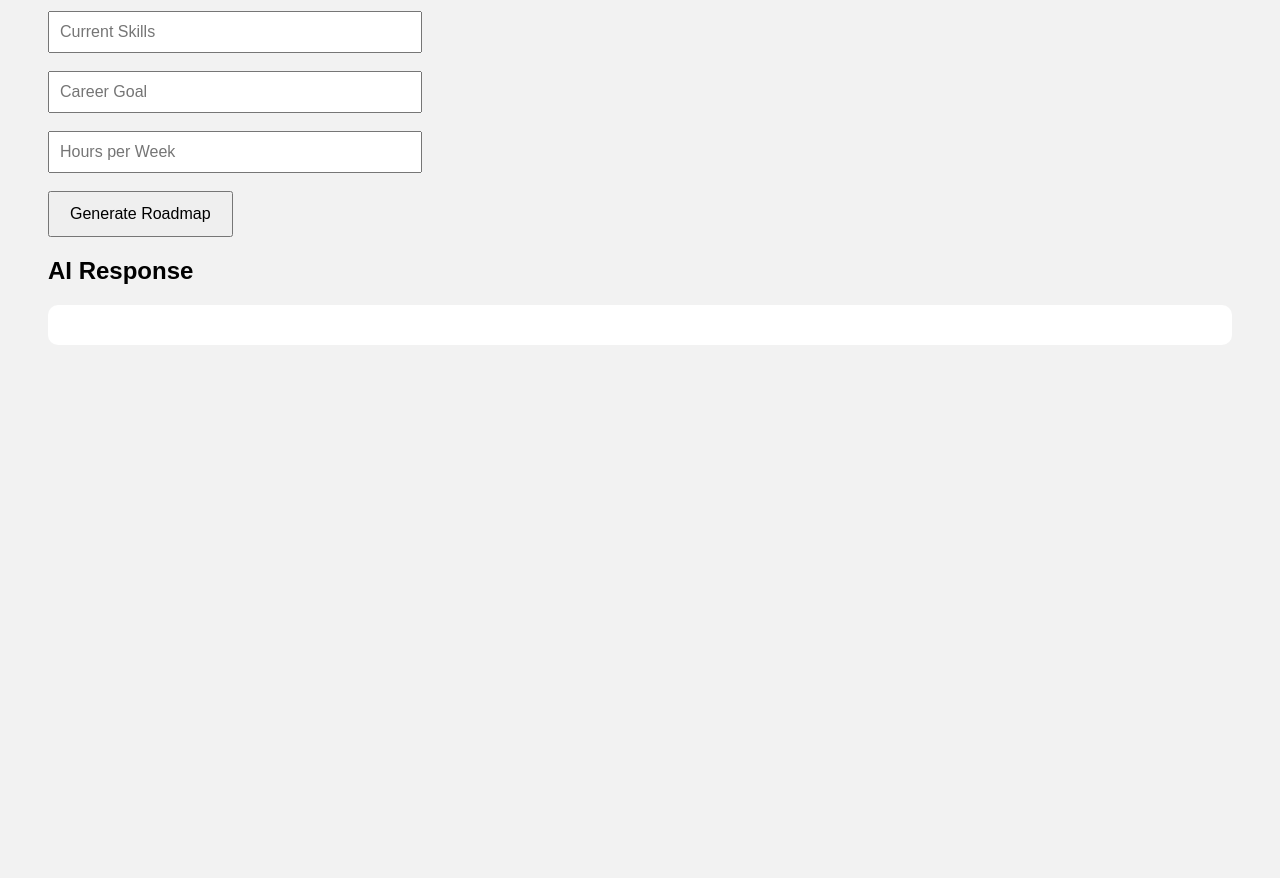
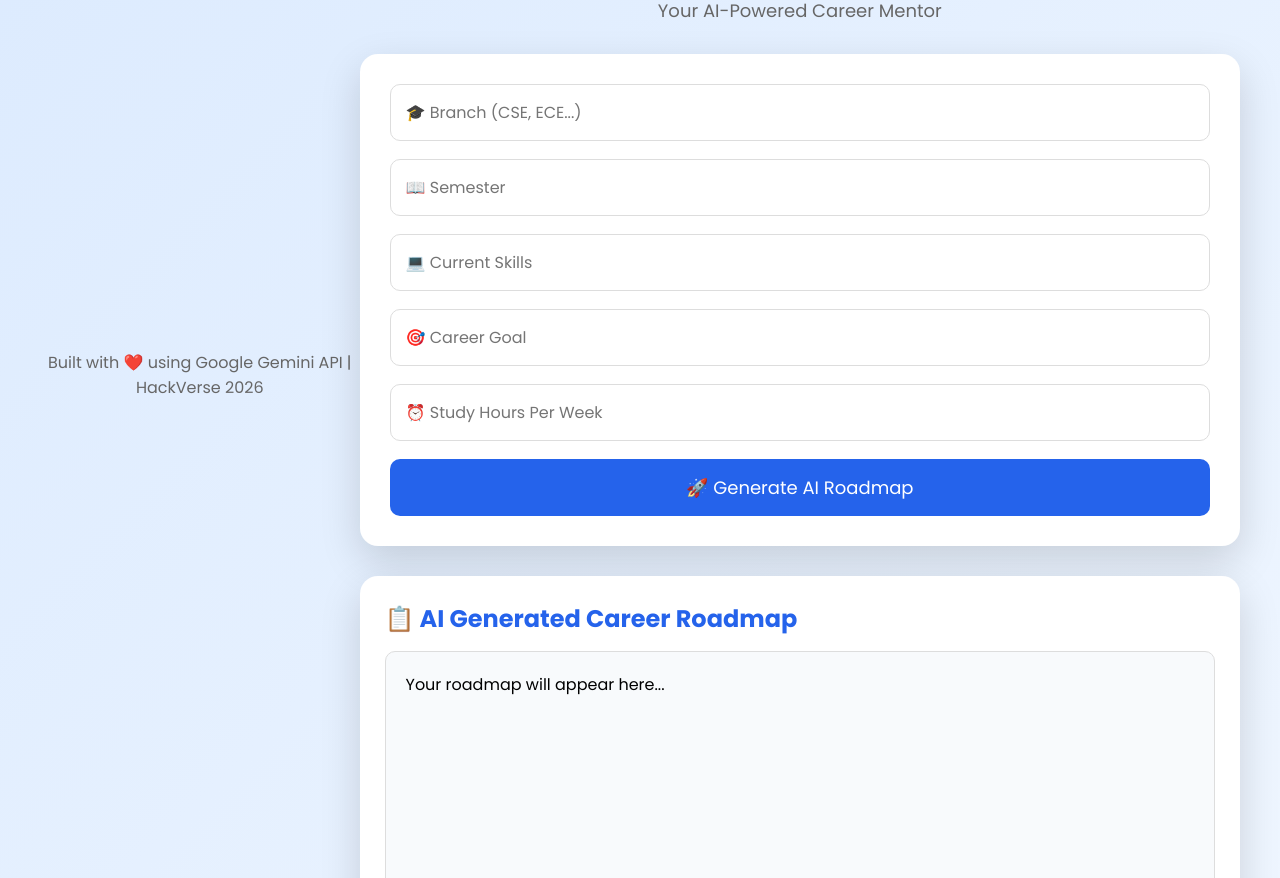
Before and after one commit to Aditty02/CareerPilot-AI, a plain HTML site: page index.html in a window 1280 px wide. Shown: the part 237-1115 px from the top of the page. Before the commit the page ends 800 px from the top, so only its background shows below. Drawn offline with Linux system fonts and the light colour scheme.

Commit message:
Final CareerPilot AI version

```diff
--- a/index.html
+++ b/index.html
@@ -1,28 +1,67 @@
 <!DOCTYPE html>
-<html>
+<html lang="en">
+
 <head>
+    <meta charset="UTF-8">
+    <meta name="viewport" content="width=device-width, initial-scale=1.0">
     <title>CareerPilot AI</title>
+
     <link rel="stylesheet" href="style.css">
+
+    <!-- Google Font -->
+    <link href="https://fonts.googleapis.com/css2?family=Poppins:wght@300;400;600;700&display=swap" rel="stylesheet">
 </head>
+<footer>
+Built with ❤️ using Google Gemini API | HackVerse 2026
+</footer>
 <body>
 
-<h1>CareerPilot AI</h1>
+<div class="container">
 
-<input type="text" id="branch" placeholder="Branch (CSE, ECE...)"><br><br>
+    <!-- Hero Section -->
+    <div class="hero">
 
-<input type="text" id="semester" placeholder="Semester"><br><br>
+        <div class="logo">🤖</div>
 
-<input type="text" id="skills" placeholder="Current Skills"><br><br>
+        <h1>CareerPilot AI</h1>
 
-<input type="text" id="goal" placeholder="Career Goal"><br><br>
+        <p>Your AI-Powered Career Mentor</p>
 
-<input type="number" id="hours" placeholder="Hours per Week"><br><br>
+    </div>
 
-<button onclick="generateRoadmap()">Generate Roadmap</button>
+    <!-- Form -->
 
-<h2>AI Response</h2>
+    <div class="form">
 
-<pre id="output"></pre>
+        <input type="text" id="branch" placeholder="🎓 Branch (CSE, ECE...)">
+
+        <input type="text" id="semester" placeholder="📖 Semester">
+
+        <input type="text" id="skills" placeholder="💻 Current Skills">
+
+        <input type="text" id="goal" placeholder="🎯 Career Goal">
+
+        <input type="number" id="hours" placeholder="⏰ Study Hours Per Week">
+
+        <button onclick="generateRoadmap()">
+            🚀 Generate AI Roadmap
+        </button>
+
+    </div>
+
+    <!-- Output -->
+
+    <div class="result">
+
+        <h2>📋 AI Generated Career Roadmap</h2>
+
+        <pre id="output">
+Your roadmap will appear here...
+        </pre>
+
+    </div>
+
+</div>
 
 <script src="script.js"></script>
 
--- a/script.js
+++ b/script.js
@@ -6,7 +6,17 @@ async function generateRoadmap() {
     const goal = document.getElementById("goal").value;
     const hours = document.getElementById("hours").value;
 
-    document.getElementById("output").innerText = "Generating roadmap...";
+    const output = document.getElementById("output");
+    const button = document.querySelector("button");
+
+    // Show loading message
+    output.innerText = "⏳ Generating your personalized roadmap...\n\nPlease wait...";
+
+    // Disable button while loading
+    button.disabled = true;
+    button.innerText = "Generating...";
+
+    try {
 
         const response = await fetch("http://127.0.0.1:5000/generate", {
             method: "POST",
@@ -24,5 +34,15 @@ async function generateRoadmap() {
 
         const data = await response.json();
 
-    document.getElementById("output").innerText = data.response;
+        output.innerText = data.response;
+
+    } catch (error) {
+
+        output.innerText = "❌ Something went wrong. Please try again.";
+
     }
+
+    // Re-enable button
+    button.disabled = false;
+    button.innerText = "🚀 Generate AI Roadmap";
+}
--- a/style.css
+++ b/style.css
@@ -1,24 +1,124 @@
-body {
-    font-family: Arial;
-    background: #f2f2f2;
-    padding: 40px;
+*{
+    margin:0;
+    padding:0;
+    box-sizing:border-box;
+    font-family:'Poppins',sans-serif;
 }
 
-input {
-    width: 350px;
-    padding: 10px;
-    font-size: 16px;
+body{
+    background:linear-gradient(135deg,#dbeafe,#eff6ff);
+    min-height:100vh;
+    display:flex;
+    justify-content:center;
+    align-items:center;
+    padding:40px;
 }
 
-button {
-    padding: 12px 20px;
-    font-size: 16px;
-    cursor: pointer;
+.container{
+    width:100%;
+    max-width:900px;
 }
 
-pre {
-    background: white;
-    padding: 20px;
-    border-radius: 10px;
-    white-space: pre-wrap;
+.hero{
+    text-align:center;
+    margin-bottom:30px;
 }
+
+.logo{
+    font-size:70px;
+}
+
+.hero h1{
+    color:#2563EB;
+    font-size:45px;
+    margin-top:10px;
+}
+
+.hero p{
+    color:#666;
+    margin-top:10px;
+    margin-bottom:25px;
+    font-size:18px;
+}
+
+.form{
+    background:white;
+    padding:30px;
+    border-radius:18px;
+    box-shadow:0 15px 40px rgba(0,0,0,.15);
+}
+
+.form input{
+    width:100%;
+    padding:15px;
+    margin-bottom:18px;
+    border:1px solid #ddd;
+    border-radius:10px;
+    font-size:16px;
+}
+
+.form input:focus{
+    outline:none;
+    border-color:#2563EB;
+}
+
+button{
+    width:100%;
+    padding:15px;
+    border:none;
+    border-radius:10px;
+    background:#2563EB;
+    color:white;
+    font-size:18px;
+    cursor:pointer;
+    transition:.3s;
+}
+
+button:hover{
+    background:#1D4ED8;
+}
+
+.result{
+    background:white;
+    margin-top:30px;
+    padding:25px;
+    border-radius:18px;
+    box-shadow:0 15px 40px rgba(0,0,0,.15);
+}
+
+.result h2{
+    color:#2563EB;
+    margin-bottom:15px;
+}
+
+#output{
+    background:#F8FAFC;
+    border:1px solid #ddd;
+    border-radius:10px;
+    padding:20px;
+    min-height:250px;
+    white-space:pre-wrap;
+    line-height:1.6;
+}
+
+footer{
+    margin-top:20px;
+    text-align:center;
+    color:#666;
+}
+
+@media(max-width:768px){
+
+.container{
+width:100%;
+}
+
+.hero h1{
+font-size:34px;
+}
+
+.form{
+padding:20px;
+}
+
+}
```
Also changed, not shown: 1 other file. Lines whose indentation alone changed are shown as unchanged.
